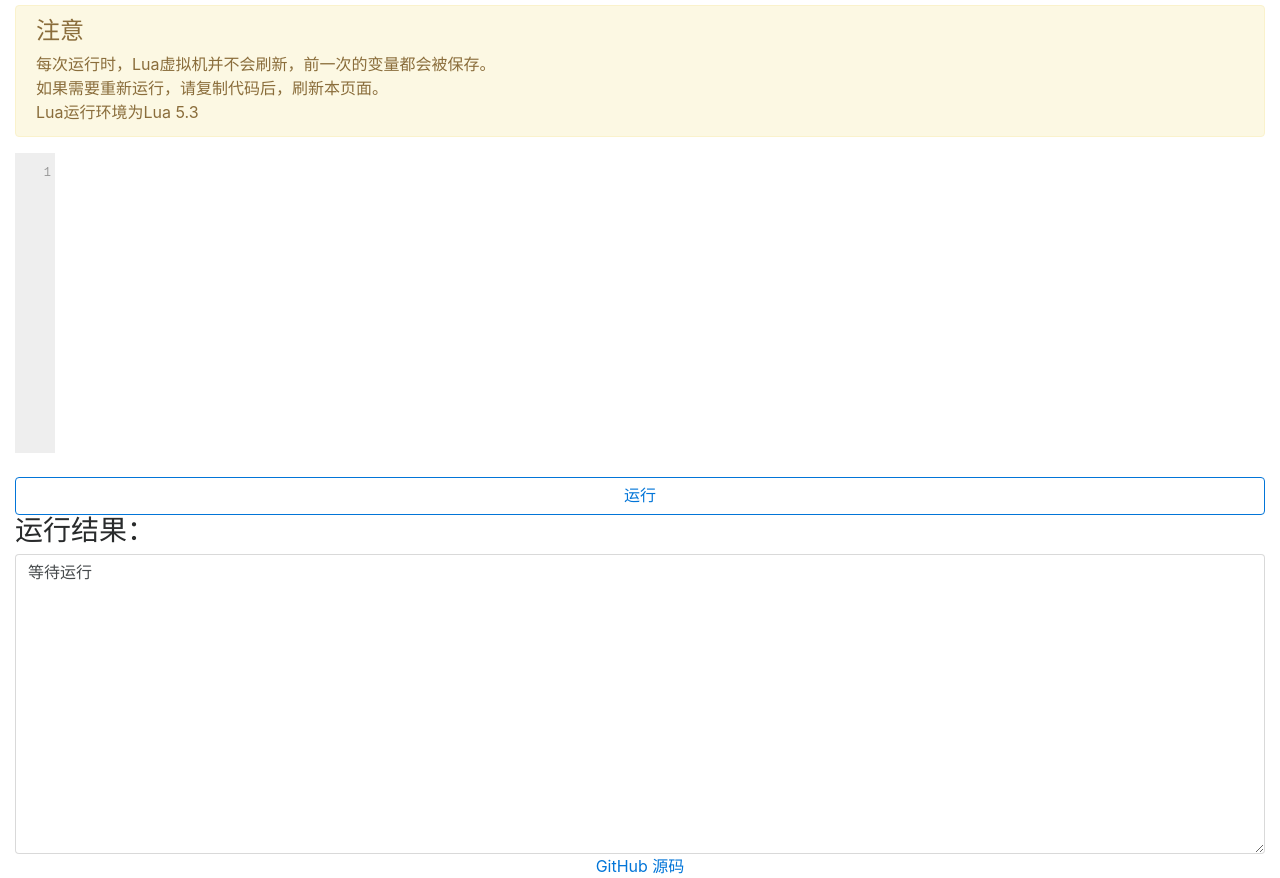
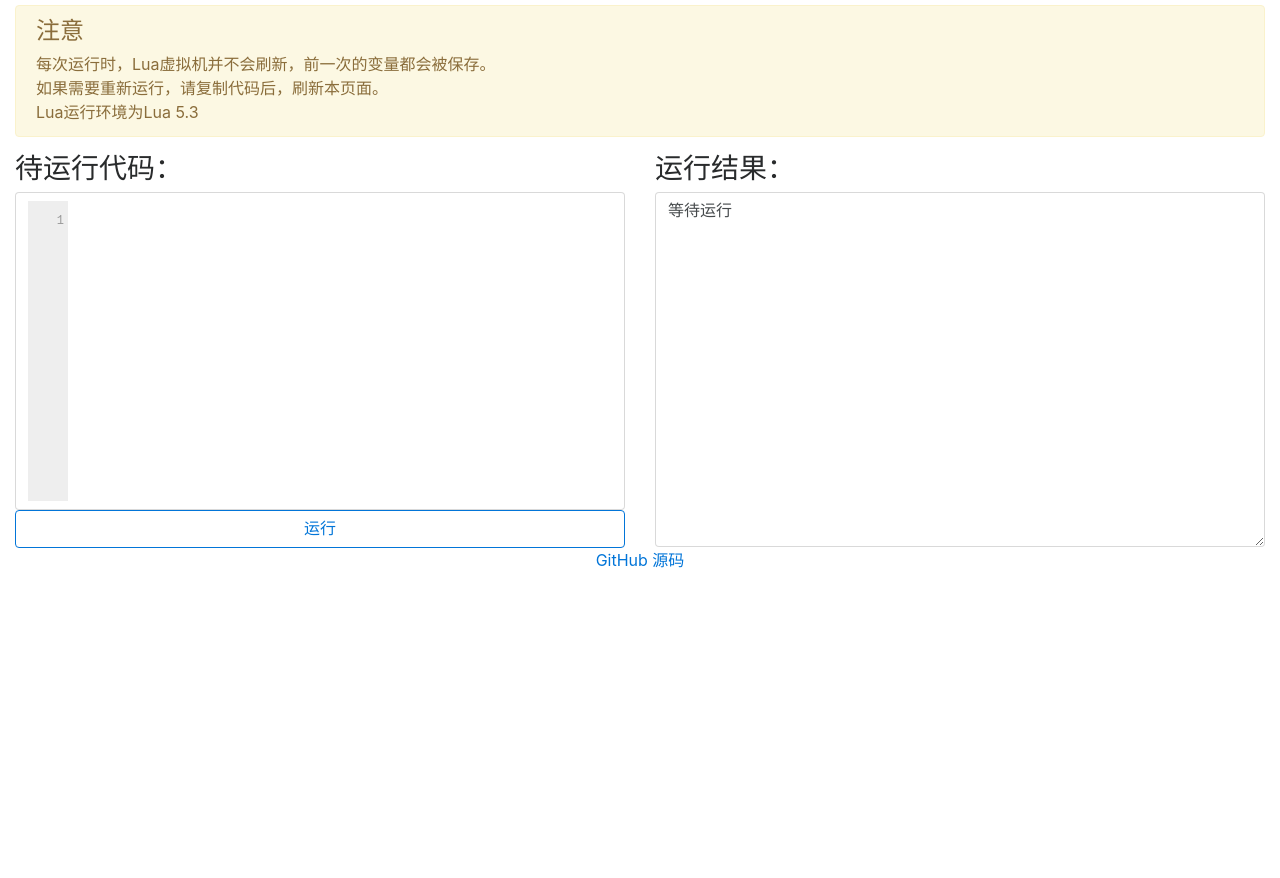
Before and after one commit to chenxuuu/lua-online, a plain HTML site: page index.html in a window 1280 px wide. Shown: the part 34-912 px from the top of the page. After the commit the page ends 800 px from the top, so only its background shows below. Drawn offline with Linux system fonts and the light colour scheme.

Commit message:
更改布局为横向

```diff
--- a/index.html
+++ b/index.html
@@ -5,21 +5,16 @@
     <meta charset="utf-8">
     <meta http-equiv="X-UA-Compatible" content="IE=edge">
     <meta name="viewport" content="width=device-width, initial-scale=1">
-
     <title>Lua在线运行工具</title>
-
     <meta name="description" content="在线运行Lua脚本">
     <meta name="author" content="chenxuuu">
-
     <link href="css/bootstrap.min.css" rel="stylesheet">
-
     <script src="js/fengari-web.js" type="text/javascript"></script>
     <script src="js/codeflask.min.js" type="text/javascript"></script>
     <script src="js/prism.js" type="text/javascript"></script>
 </head>
 
 <body>
-
     <div class="container-fluid">
         <div class="row">
             <div class="col-md-12">
@@ -32,21 +27,31 @@
                     如果需要重新运行，请复制代码后，刷新本页面。<br>
                     Lua运行环境为Lua 5.3
                 </div>
-                <div>
+            </div>
+        </div>
+        <div class="row">
+            <div class="col-md-6">
+                <h3>
+                    待运行代码：
+                </h3>
+                <div class="form-control">
                     <div id="code" style="position: relative;width: 100%;height: 300px;"></div>
                 </div>
-                <br>
-                <button class="btn btn-primary btn-block btn-outline-primary" onclick="getResult()" id="create">
+                <button class="btn btn-primary btn-block btn-outline-primary" onclick="getResult()">
                     运行
                 </button>
+            </div>
+            <div class="col-md-6">
                 <h3>
                     运行结果：
                 </h3>
-                <textarea class="form-control" id="output" style="position: relative;width: 100%;height: 300px;">等待运行</textarea>
+                <textarea class="form-control" id="output"
+                    style="position: relative;width: 100%;height: 355px;">等待运行</textarea>
             </div>
         </div>
     </div>
-    <div style="text-align: center;"><a href="https://github.com/chenxuuu/lua-online" target="_blank">GitHub 源码</a></div>
+    <div style="text-align: center;"><a href="https://github.com/chenxuuu/lua-online" target="_blank">GitHub 源码</a>
+    </div>
 
     <script src="js/jquery.min.js"></script>
     <script src="js/bootstrap.min.js"></script>
@@ -80,7 +85,7 @@ end`)();
             luaResult = [];
             try {
                 fengari.load(code)();
-                if(luaResult.length == 0)
+                if (luaResult.length == 0)
                     luaResult.push("代码输出数据为空");
                 document.getElementById("output").innerHTML = luaResult.join("\r\n");
             }
```
